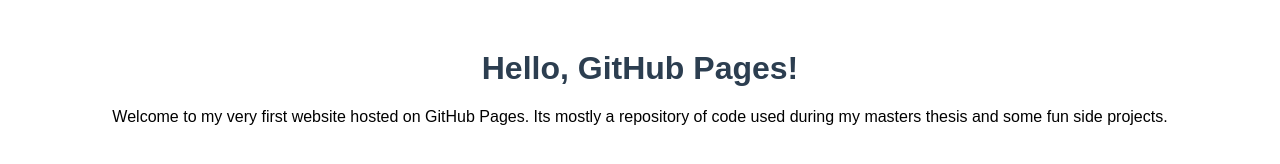
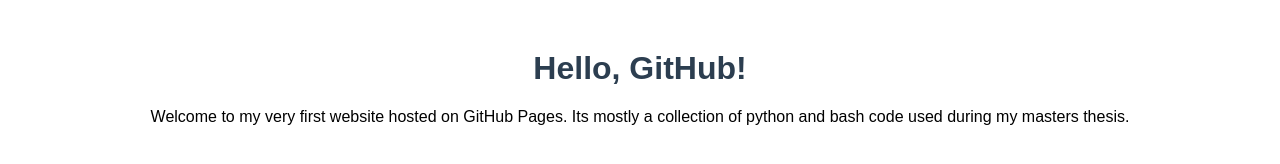
Before and after one commit to Jonathan-Konrad/jonathan-konrad.github.io, a plain HTML site: page index.html in a window 1280 px wide. Drawn offline with Linux system fonts and the light colour scheme.

Commit message:
Update index.html

```diff
--- a/index.html
+++ b/index.html
@@ -3,7 +3,7 @@
 <head>
   <meta charset="UTF-8" />
   <meta name="viewport" content="width=device-width, initial-scale=1.0" />
-  <title>My First GitHub Repository</title>
+  <title>Variability in VHzQs - Jonathan Konrad's Repository - Master's Degree</title>
   <style>
     body {
       font-family: Arial, sans-serif;
@@ -16,7 +16,7 @@
   </style>
 </head>
 <body>
-  <h1>Hello, GitHub Pages!</h1>
-  <p>Welcome to my very first website hosted on GitHub Pages. Its mostly a repository of code used during my masters thesis and some fun side projects.</p>
+  <h1>Hello, GitHub!</h1>
+  <p>Welcome to my very first website hosted on GitHub Pages. Its mostly a collection of python and bash code used during my masters thesis.</p>
 </body>
 </html>
```
